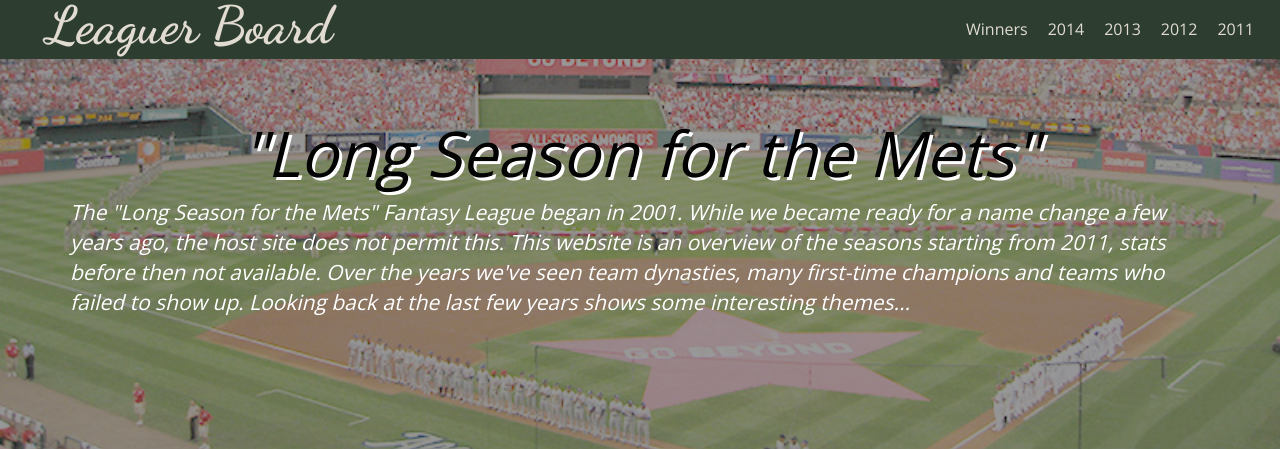
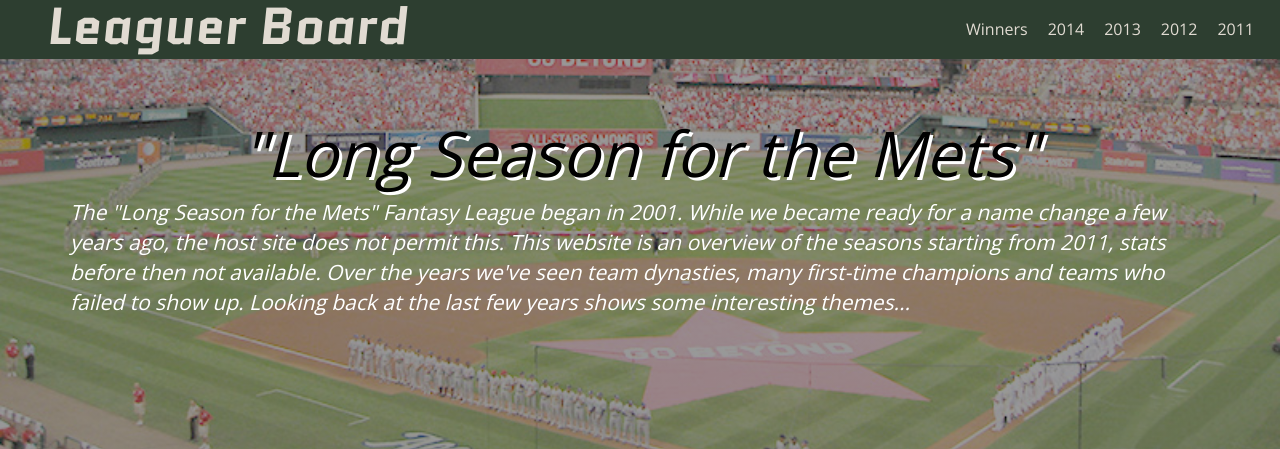
Before and after one commit to sherigr/LeaguerBoard, a PHP site: page /home.html in a window 1280 px wide. Shown: the top 449 px of the page. Run offline with PHP 8.4, Linux system fonts and the light colour scheme; some libraries are stand-ins or nearby versions.

Commit message:
test different brand font

```diff
--- a/css/style.css
+++ b/css/style.css
@@ -1,6 +1,8 @@
 @import url(http://fonts.googleapis.com/css?family=Lobster|Dancing+Script:700);
 @import url(http://fonts.googleapis.com/css?family=Dancing+Script:700);
 @import url(http://fonts.googleapis.com/css?family=Lobster|Open+Sans:400,600);
+@import url(http://fonts.googleapis.com/css?family=Black+Ops+One);
+@import url(http://fonts.googleapis.com/css?family=Quantico:400,700italic,400italic,700);
 
 
 body {
@@ -50,8 +52,10 @@ h6 {
   margin-right:50px;
   height: 48px;
   font-size: 52px;
-  font-family: 'Dancing Script', cursive, sans-serif;
-  font-weight: 900;
+/*  font-family: 'Dancing Script', cursive, sans-serif;*/
+  font-family: 'Quantico', sans-serif;
+  font-weight: 700;
+  font-style: italic; /*added for Quantico */
   color: #E1DBD2;
  }
 
```
